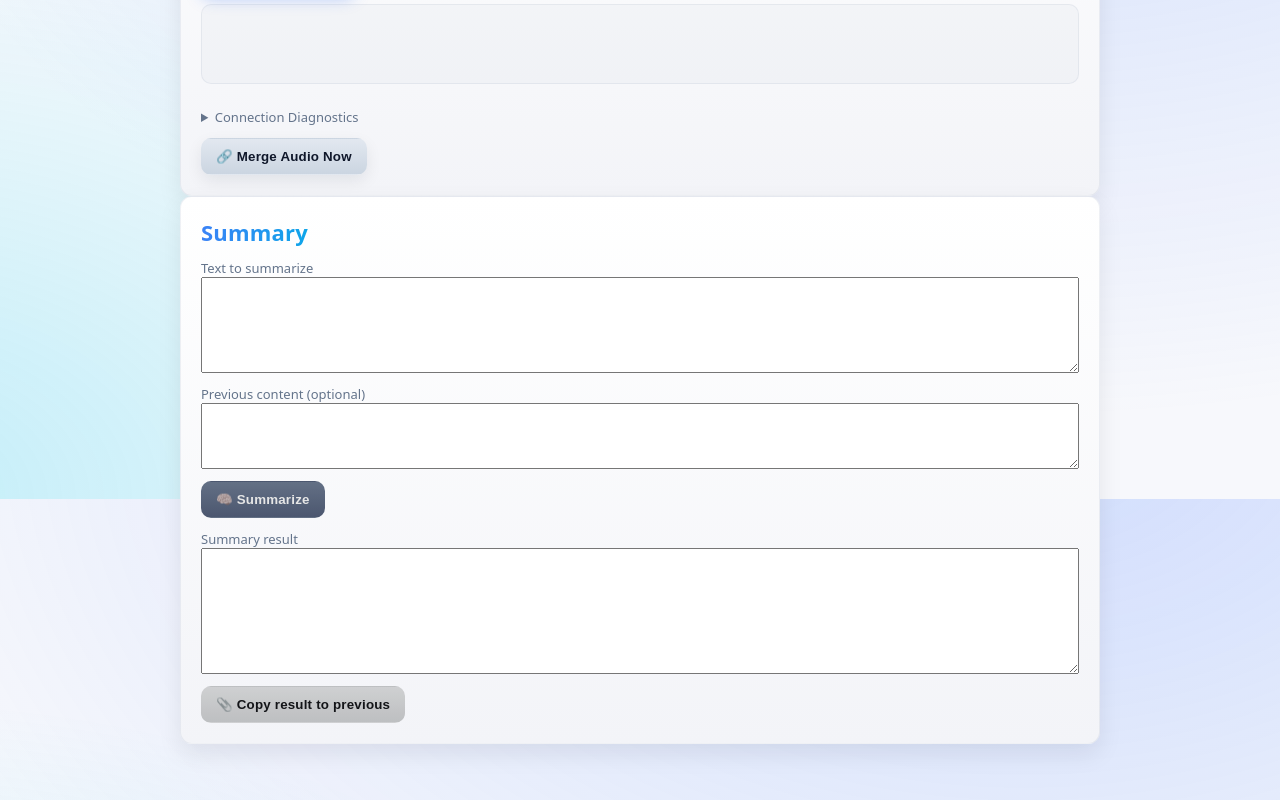
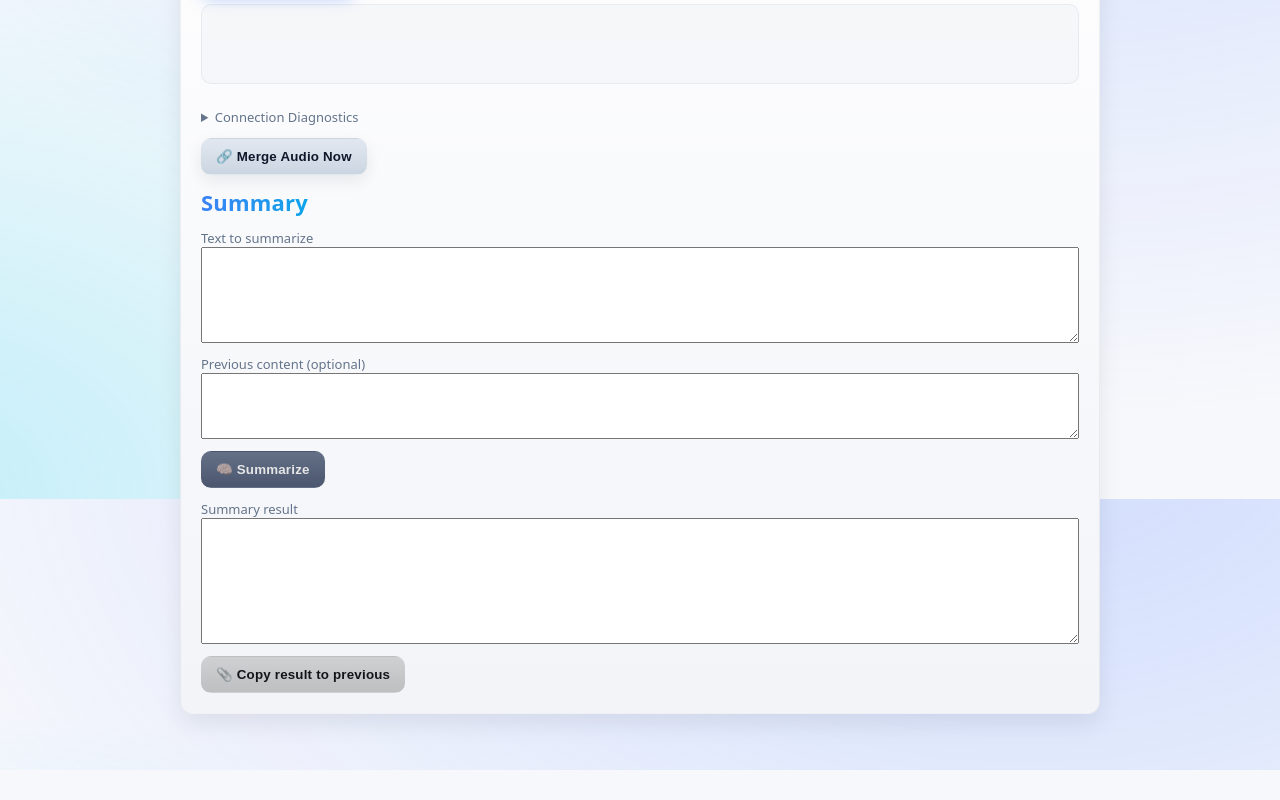
Before and after one commit to libkazz/meetingnote, a React (Vite) app: page / in a window 1280 px wide. Shown: the part 301-1101 px from the top of the page. After the commit the page ends 1071 px from the top, so only its background shows below. Built offline with nearby package versions, Linux system fonts and the light colour scheme; no server answers.

Commit message:
refactor(ui): unify Meeting Note and Summary into a single card section\n\n- Move SummaryPanel inside the main card in App\n- Make SummaryPanel render a plain stack instead of its own card

```diff
--- a/src/App.tsx
+++ b/src/App.tsx
@@ -12,8 +12,8 @@ export default function App() {
       <section className="card stack">
         <p className="hint">Record in the browser, send to n8n for transcription.</p>
         <AudioRecorder onTranscriptChange={setSummaryText} />
+        <SummaryPanel value={summaryText} onChange={setSummaryText} />
       </section>
-      <SummaryPanel value={summaryText} onChange={setSummaryText} />
     </div>
   );
 }
--- a/src/components/SummaryPanel.tsx
+++ b/src/components/SummaryPanel.tsx
@@ -53,7 +53,7 @@ export default function SummaryPanel({ value, onChange }: Props) {
   }
 
   return (
-    <section className="card stack">
+    <div className="stack">
       <div className="row">
         <div className="brand">Summary</div>
       </div>
@@ -108,6 +108,6 @@ export default function SummaryPanel({ value, onChange }: Props) {
       <div className="toaster" aria-live="polite">
         {toast && <div className="toast">{toast}</div>}
       </div>
-    </section>
+    </div>
   );
 }
```
